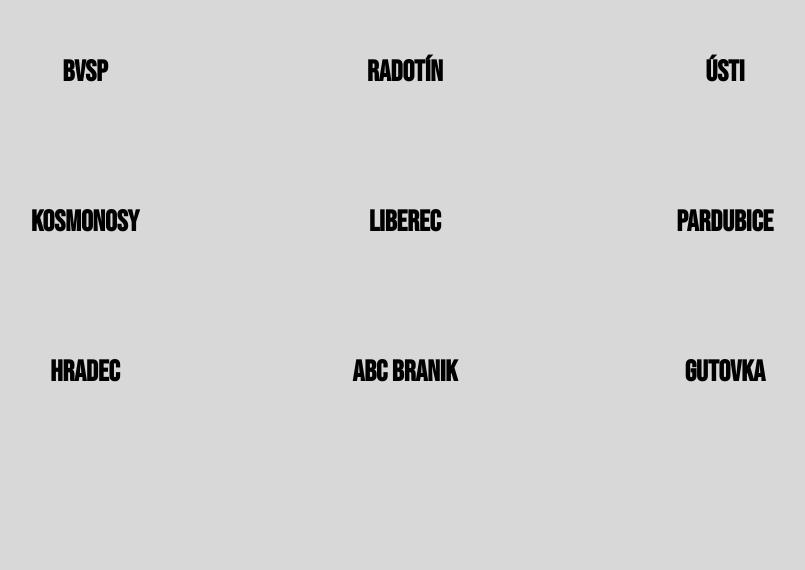
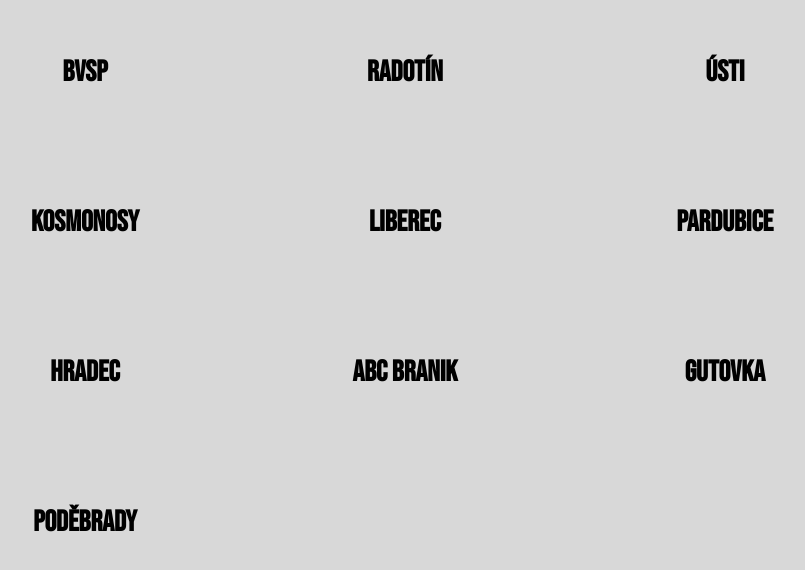
Before and after one commit to vacenovskyrichard/tournament_info_frontend, a React (Create React App) app: page / in a window 1280 px wide. Shown: the part 1005-1575 px from the top of the page, without its empty margins (235-1040 px from the left). Built offline with nearby package versions, Linux system fonts and the light colour scheme; no server answers; a web font is replaced by a local one.

Commit message:
Fix Hobby label and color of edit select menu

```diff
--- a/src/components/Resources.js
+++ b/src/components/Resources.js
@@ -146,6 +146,16 @@
           >
             <h3>Gutovka</h3>
           </div>
+          <div
+            className="Resources--resource"
+            style={{
+              display: "flex",
+              flexDirection: "column",
+              fontSize: "25px",
+            }}
+          >
+            <h3>Poděbrady</h3>
+          </div>
         </div>
       </div>
     </div>
--- a/src/pages/AddTournament.js
+++ b/src/pages/AddTournament.js
@@ -41,7 +41,7 @@
     { value: "other", label: "Jiné" },
   ];
   const levelOptions = [
-    { value: "hobby", label: "Hobby/Amatér" },
+    { value: "hobby", label: "Hobby" },
     { value: "open", label: "Open" },
     { value: "cvf", label: "CVF (svazový turnaj)" },
   ];
--- a/src/pages/EditTournament.js
+++ b/src/pages/EditTournament.js
@@ -83,7 +83,7 @@
     { value: "other", label: "Jiné" },
   ];
   const levelOptions = [
-    { value: "hobby", label: "Hobby/Amatér" },
+    { value: "hobby", label: "Hobby" },
     { value: "open", label: "Open" },
     { value: "cvf", label: "CVF (svazový turnaj)" },
   ];
--- a/src/styles/EditTournament.css
+++ b/src/styles/EditTournament.css
@@ -6,7 +6,6 @@
   justify-content: center;
   font-family: "Bebas Neue", sans-serif;
   width: 100%;
-  color: rgb(216, 216, 216);
 }
 
 .EditTournament--form {
@@ -29,6 +28,9 @@
   border-radius: 20px;
   font-size: 25px;
   width: 100%;
+}
+.EditTournament--form-element > p {
+  color: rgb(216, 216, 216);
 }
 
 .EditTournament--form-element > form {
```
